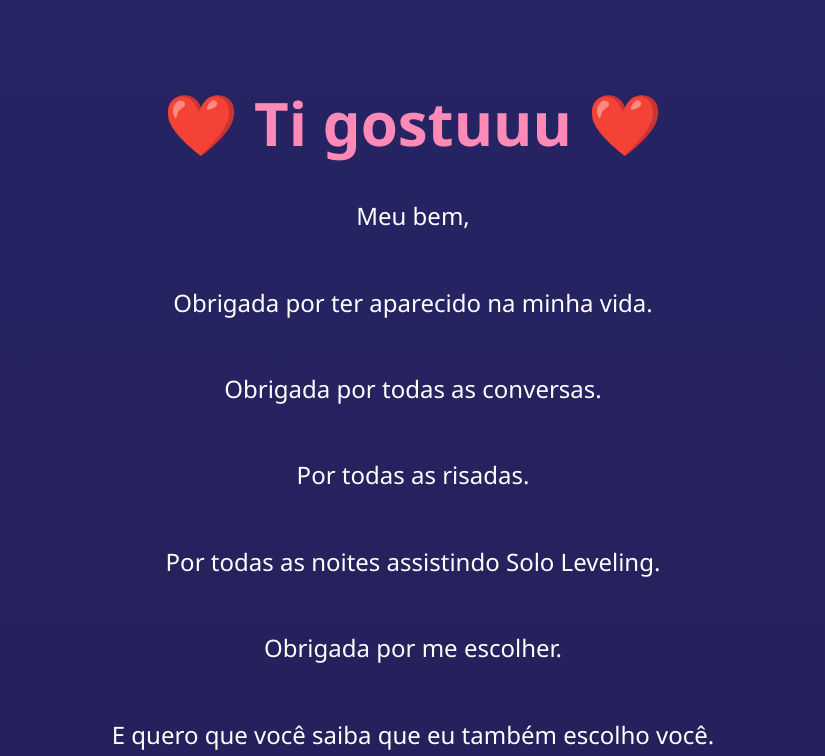
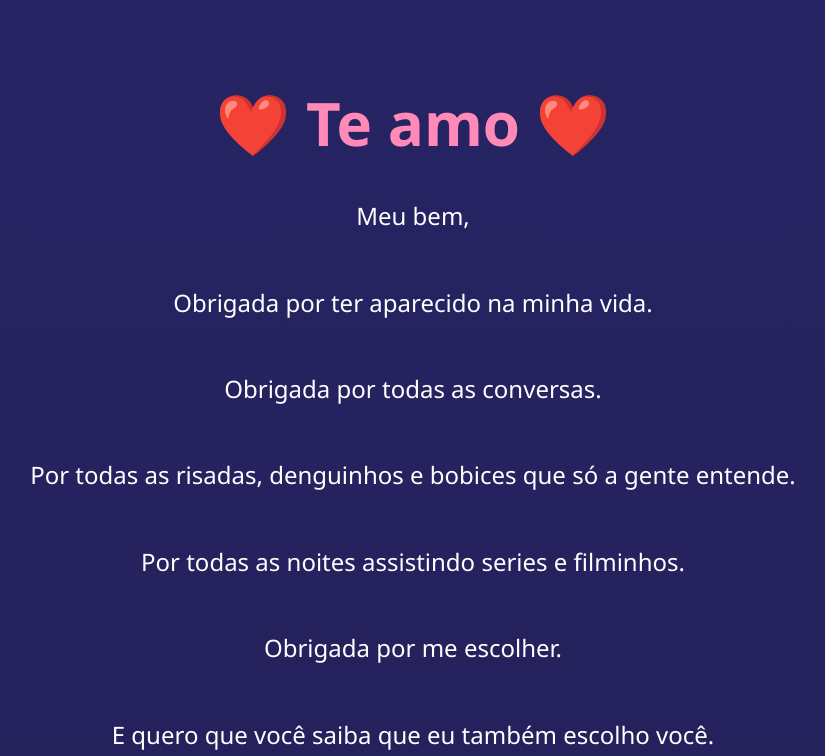
Before and after one commit to stefanysouza525/para-o-aaron, a plain HTML site: page index.html in a window 1280 px wide. Shown: the part 6724-7480 px from the top of the page, without its empty margins (227-1052 px from the left). Drawn offline with Linux system fonts and the light colour scheme.

Commit message:
Update index.html

```diff
--- a/index.html
+++ b/index.html
@@ -412,7 +412,7 @@ Daa beijoo!!! 😘
 
 <div class="container">
 
-<h1>❤️ Ti gostuuu ❤️</h1>
+<h1>❤️ Te amo ❤️</h1>
 
 <p>
 
@@ -428,11 +428,11 @@ Obrigada por todas as conversas.
 
 <br><br>
 
-Por todas as risadas.
+Por todas as risadas, denguinhos e bobices que só a gente entende.
 
 <br><br>
 
-Por todas as noites assistindo Solo Leveling.
+Por todas as noites assistindo series e filminhos.
 
 <br><br>
 
@@ -478,14 +478,16 @@ Com amor,
 function respostaErrada(){
 
 document.getElementById("resultado").innerHTML =
-"😂 Resposta incorreta. Tenta de novo!";
+
+  "😂 Resposta incorreta. Tenta de novo!";
 
 }
 
 function respostaCerta(){
 
 document.getElementById("resultado").innerHTML =
-"❤️ Eu sabia que podia confiar em você!";
+
+  "❤️ Eu sabia que podia confiar em você!";
 
 }
 
```
